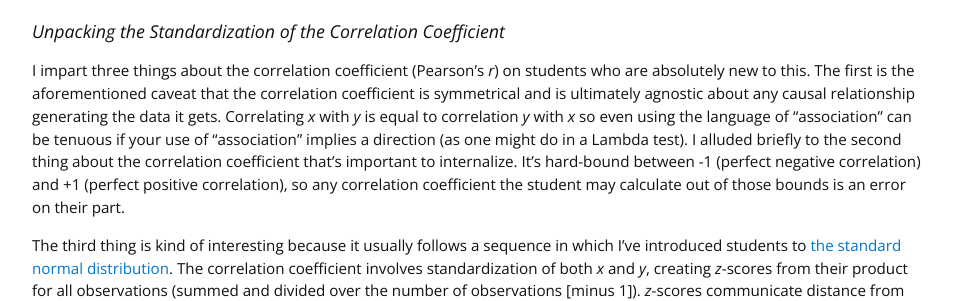
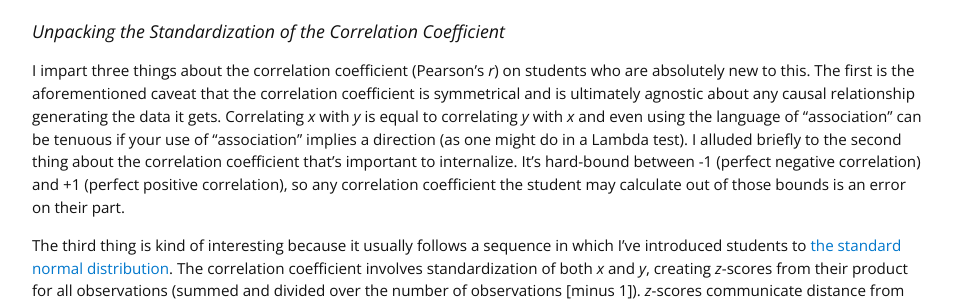
Before and after one commit to svmiller/svmiller.github.io, a Jekyll site: the page built from _posts/2023-09-27-democracy-income-correlation-analysis.md, in a window 1280 px wide and 900 px high, scrolled down 7113 px. Shown: the part 154-455 px from the top of the window, without its empty margins (163-1116 px from the left). Built offline with Jekyll 4.4.1, drawn with Linux system fonts in a browser that asks for light colours; nearby versions of some CDN libraries; some web fonts are replaced; comment, search, counter and statistics services are not loaded.

Commit message:
keep forgetting

```diff
--- a/_posts/2023-09-27-democracy-income-correlation-analysis.md
+++ b/_posts/2023-09-27-democracy-income-correlation-analysis.md
@@ -448,7 +448,7 @@ A scatterplot here is useful the extent to which it's critical to show what a co
 
 ### Unpacking the Standardization of the Correlation Coefficient
 
-I impart three things about the correlation coefficient (Pearson's *r*) on students who are absolutely new to this. The first is the aforementioned caveat that the correlation coefficient is symmetrical and is ultimately agnostic about any causal relationship generating the data it gets. Correlating *x* with *y* is equal to correlation *y* with *x* so even using the language of "association" can be tenuous if your use of "association" implies a direction (as one might do in a Lambda test). I alluded briefly to the second thing about the correlation coefficient that's important to internalize. It's hard-bound between -1 (perfect negative correlation) and +1 (perfect positive correlation), so any correlation coefficient the student may calculate out of those bounds is an error on their part.
+I impart three things about the correlation coefficient (Pearson's *r*) on students who are absolutely new to this. The first is the aforementioned caveat that the correlation coefficient is symmetrical and is ultimately agnostic about any causal relationship generating the data it gets. Correlating *x* with *y* is equal to correlating *y* with *x* and even using the language of "association" can be tenuous if your use of "association" implies a direction (as one might do in a Lambda test). I alluded briefly to the second thing about the correlation coefficient that's important to internalize. It's hard-bound between -1 (perfect negative correlation) and +1 (perfect positive correlation), so any correlation coefficient the student may calculate out of those bounds is an error on their part.
 
 The third thing is kind of interesting because it usually follows a sequence in which I've introduced students to [the standard normal distribution](http://svmiller.com/blog/2020/03/normal-distribution-central-limit-theorem-inference/). The correlation coefficient involves standardization of both *x* and *y*, creating *z*-scores from their product for all observations (summed and divided over the number of observations [minus 1]). *z*-scores communicate distance from the mean, also indicating that a *z*-score of exactly 0 *is* the mean (with absolute precision).
 
--- a/_rmd/2023-09-27-democracy-income-correlation-analysis.Rmd
+++ b/_rmd/2023-09-27-democracy-income-correlation-analysis.Rmd
@@ -197,7 +197,7 @@ A scatterplot here is useful the extent to which it's critical to show what a co
 
 ### Unpacking the Standardization of the Correlation Coefficient
 
-I impart three things about the correlation coefficient (Pearson's *r*) on students who are absolutely new to this. The first is the aforementioned caveat that the correlation coefficient is symmetrical and is ultimately agnostic about any causal relationship generating the data it gets. Correlating *x* with *y* is equal to correlation *y* with *x* so even using the language of "association" can be tenuous if your use of "association" implies a direction (as one might do in a Lambda test). I alluded briefly to the second thing about the correlation coefficient that's important to internalize. It's hard-bound between -1 (perfect negative correlation) and +1 (perfect positive correlation), so any correlation coefficient the student may calculate out of those bounds is an error on their part.
+I impart three things about the correlation coefficient (Pearson's *r*) on students who are absolutely new to this. The first is the aforementioned caveat that the correlation coefficient is symmetrical and is ultimately agnostic about any causal relationship generating the data it gets. Correlating *x* with *y* is equal to correlating *y* with *x* and even using the language of "association" can be tenuous if your use of "association" implies a direction (as one might do in a Lambda test). I alluded briefly to the second thing about the correlation coefficient that's important to internalize. It's hard-bound between -1 (perfect negative correlation) and +1 (perfect positive correlation), so any correlation coefficient the student may calculate out of those bounds is an error on their part.
 
 The third thing is kind of interesting because it usually follows a sequence in which I've introduced students to [the standard normal distribution](http://svmiller.com/blog/2020/03/normal-distribution-central-limit-theorem-inference/). The correlation coefficient involves standardization of both *x* and *y*, creating *z*-scores from their product for all observations (summed and divided over the number of observations [minus 1]). *z*-scores communicate distance from the mean, also indicating that a *z*-score of exactly 0 *is* the mean (with absolute precision).
 
```
Also changed, not shown: images/democracy-income-correlation-analysis/scatterplot-democracy-gdppc-1950-with-mean-lines-interesting-observations-1.png.
